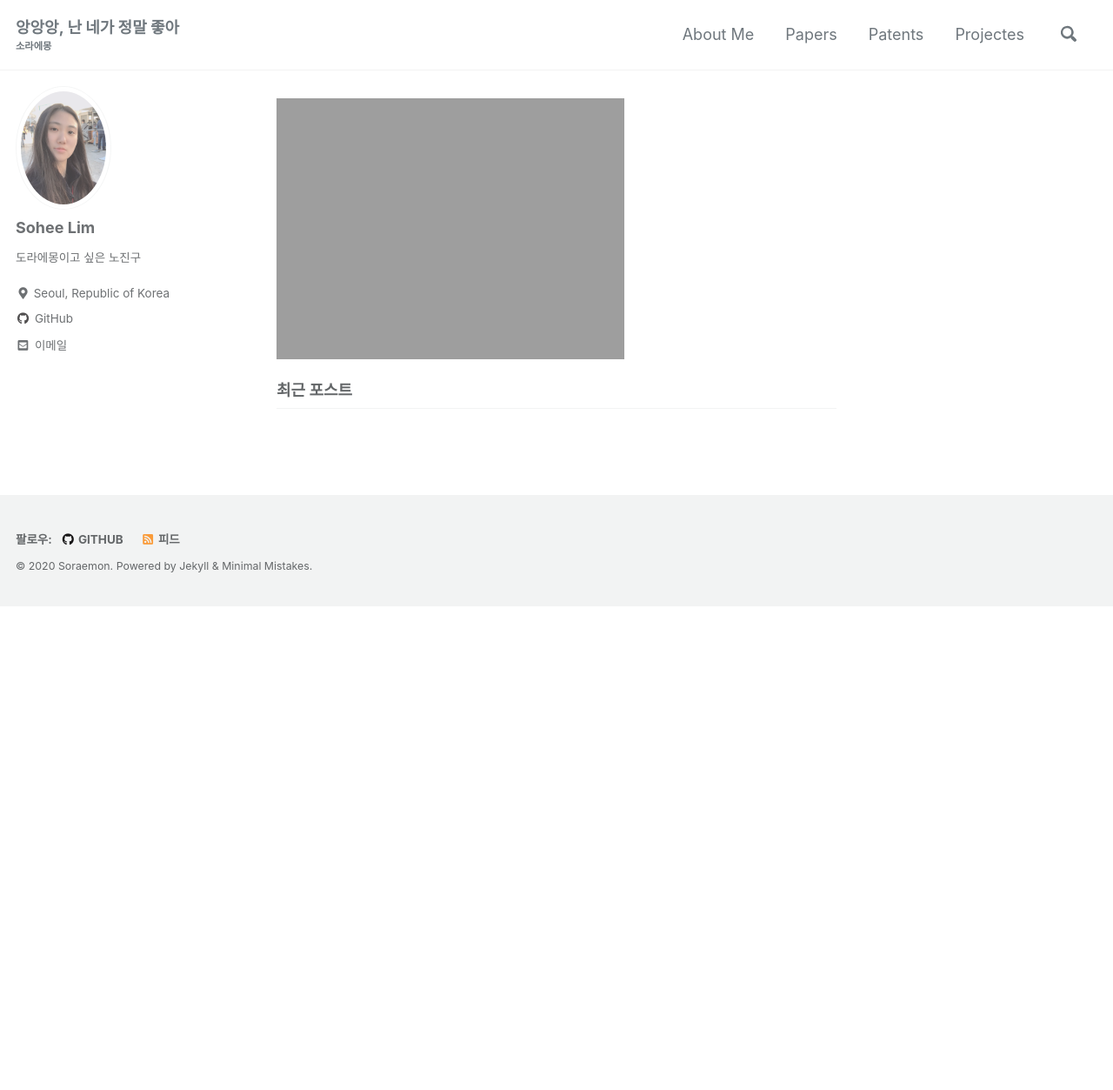
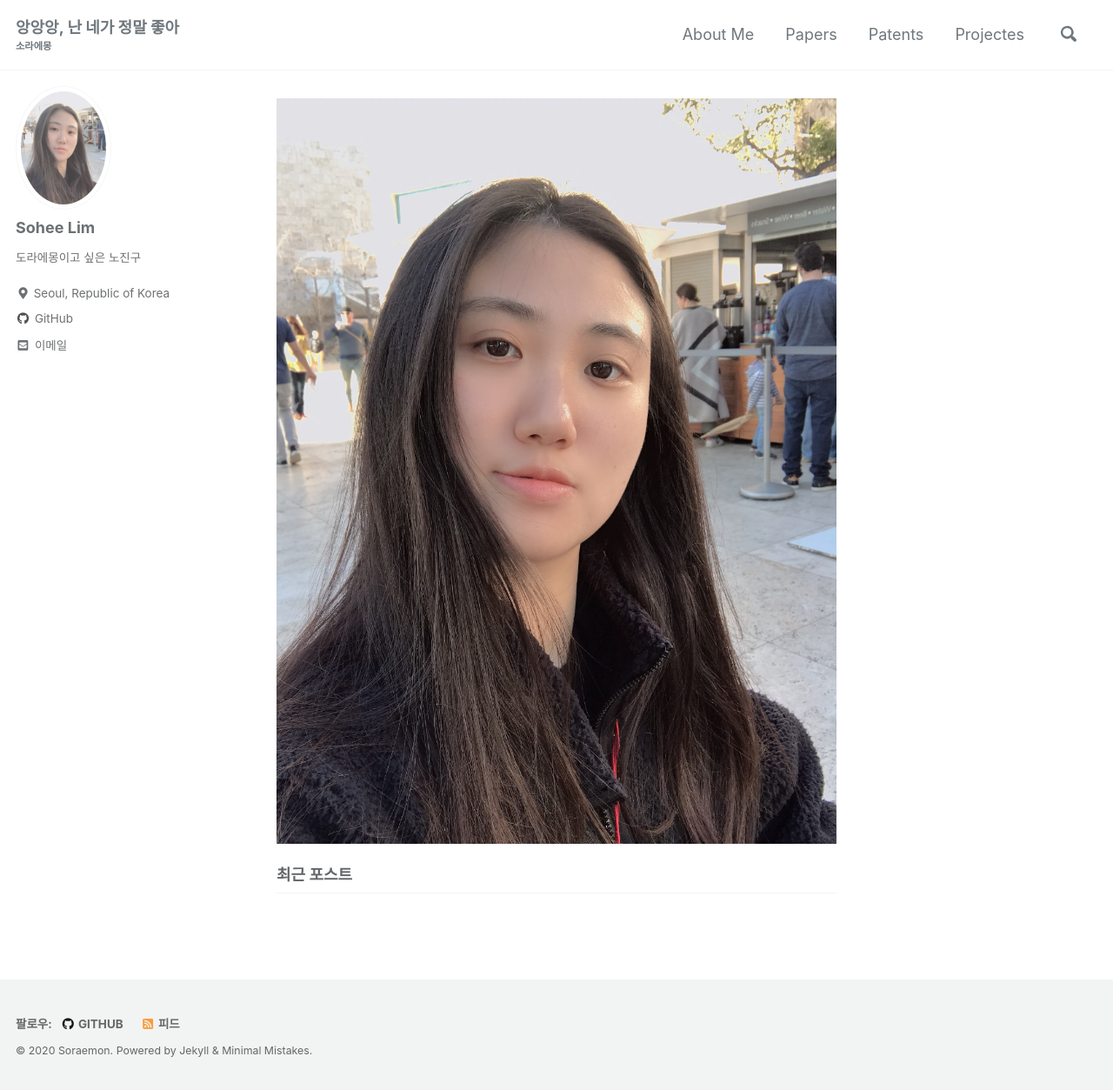
Before and after one commit to sohee-zoe/sohee-zoe.github.io, a Jekyll site: the page built from index.html, in a window 1280 px wide and 1253 px high. Shown: the whole window at 87% size. Built offline with Jekyll 4.4.1, drawn with Linux system fonts in a browser that asks for light colours; cached includes are drawn as plain includes; the list of posts is cut into pages by our own code.

Commit message:
Update home.html

```diff
--- a/_layouts/home.html
+++ b/_layouts/home.html
@@ -7,7 +7,7 @@ layout: archive
 <div class="home">
   <div class="selfie">
   	<a href="https://soheeemon.github.io/about">
-  		<img src="https://soheeemon.github.io/assets/images/bio-photo.PNG">
+  		<img src="https://soheeemon.github.io/assets/images/bio-photo.JPG">
   	</a>
   </div>
 
```
